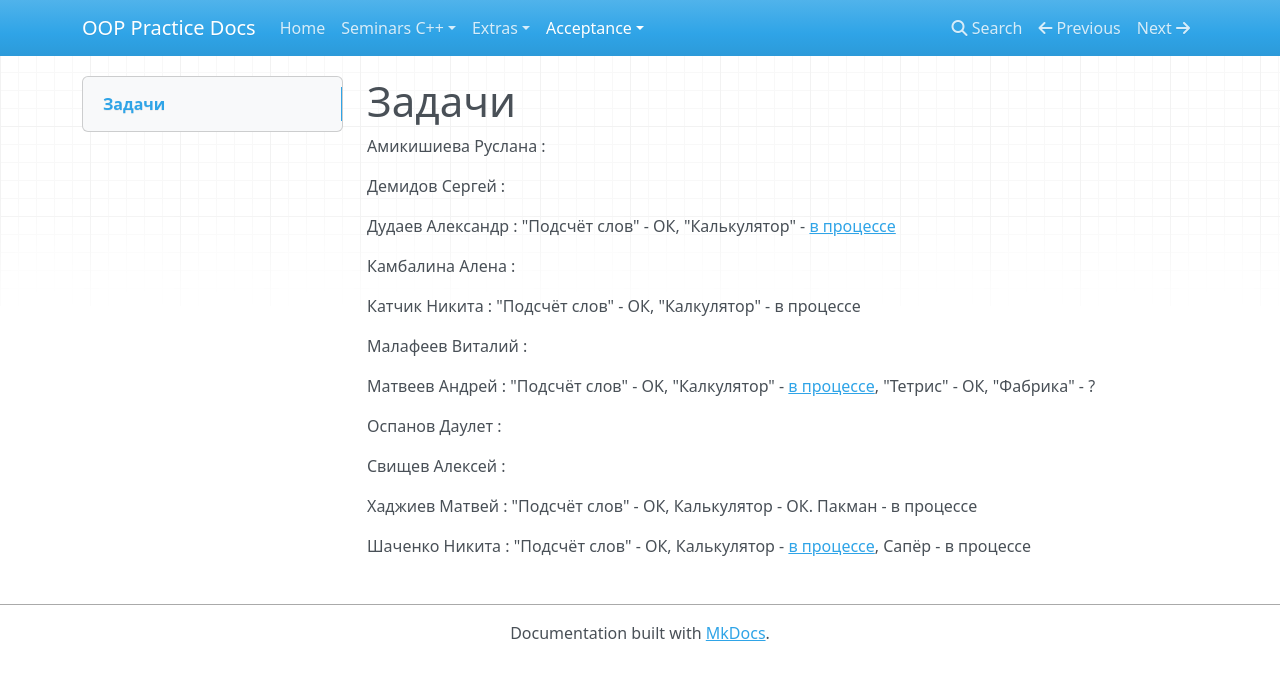
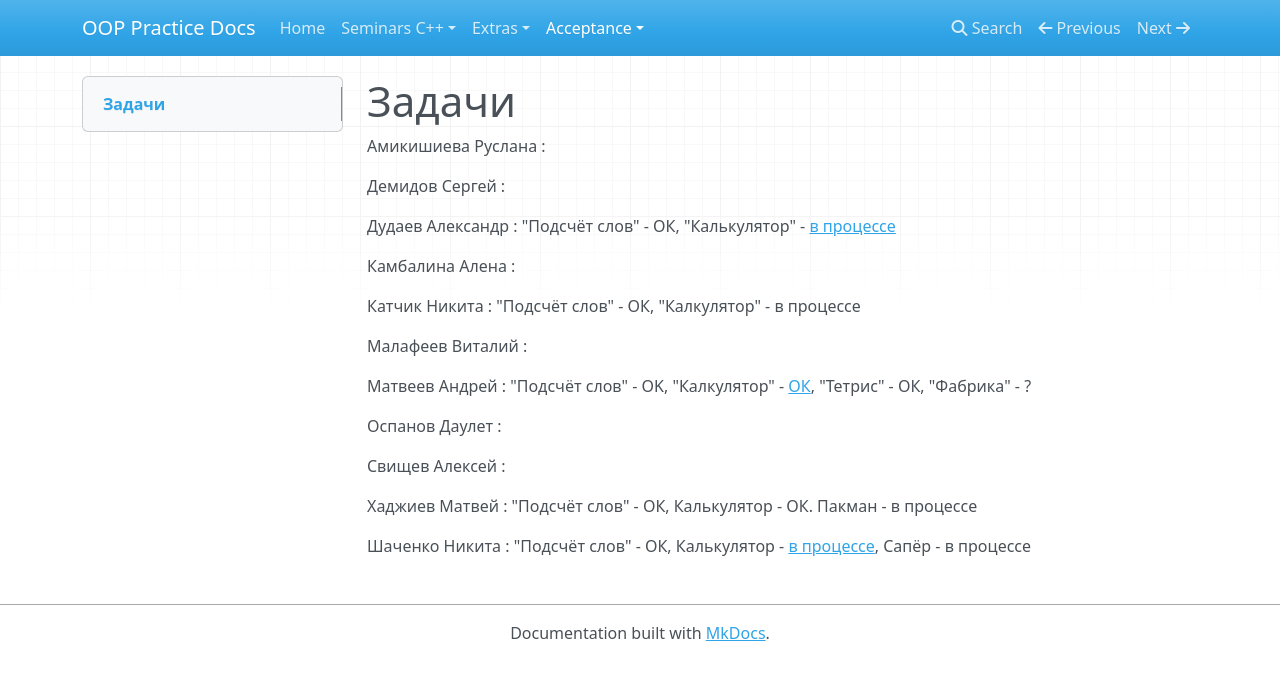
Before and after one commit to avoronkov/oop, an MkDocs documentation site: the page built from docs/java-acceptance.md, in a window 1280 px wide. Shown: the top 680 px of the page. Built offline with MkDocs 1.6.1, drawn with Linux system fonts in a browser that asks for light colours; nearby versions of some CDN libraries; old or Windows-style settings are respelled for this version of MkDocs.

Commit message:
matveev task 2 ok

```diff
--- a/docs/java-acceptance.md
+++ b/docs/java-acceptance.md
@@ -12,7 +12,7 @@
 
 Малафеев Виталий :
 
-Матвеев Андрей : "Подсчёт слов" - OK, "Калкулятор" - [в процессе](java_task2_results/matveev_task2), "Тетрис" - ОК, "Фабрика" - ?
+Матвеев Андрей : "Подсчёт слов" - OK, "Калкулятор" - [ОК](java_task2_results/matveev_task2), "Тетрис" - ОК, "Фабрика" - ?
 
 Оспанов Даулет :
 
```
Also changed, not shown: docs/java_task2_results/matveev_task2.md (+1 -1 lines).
